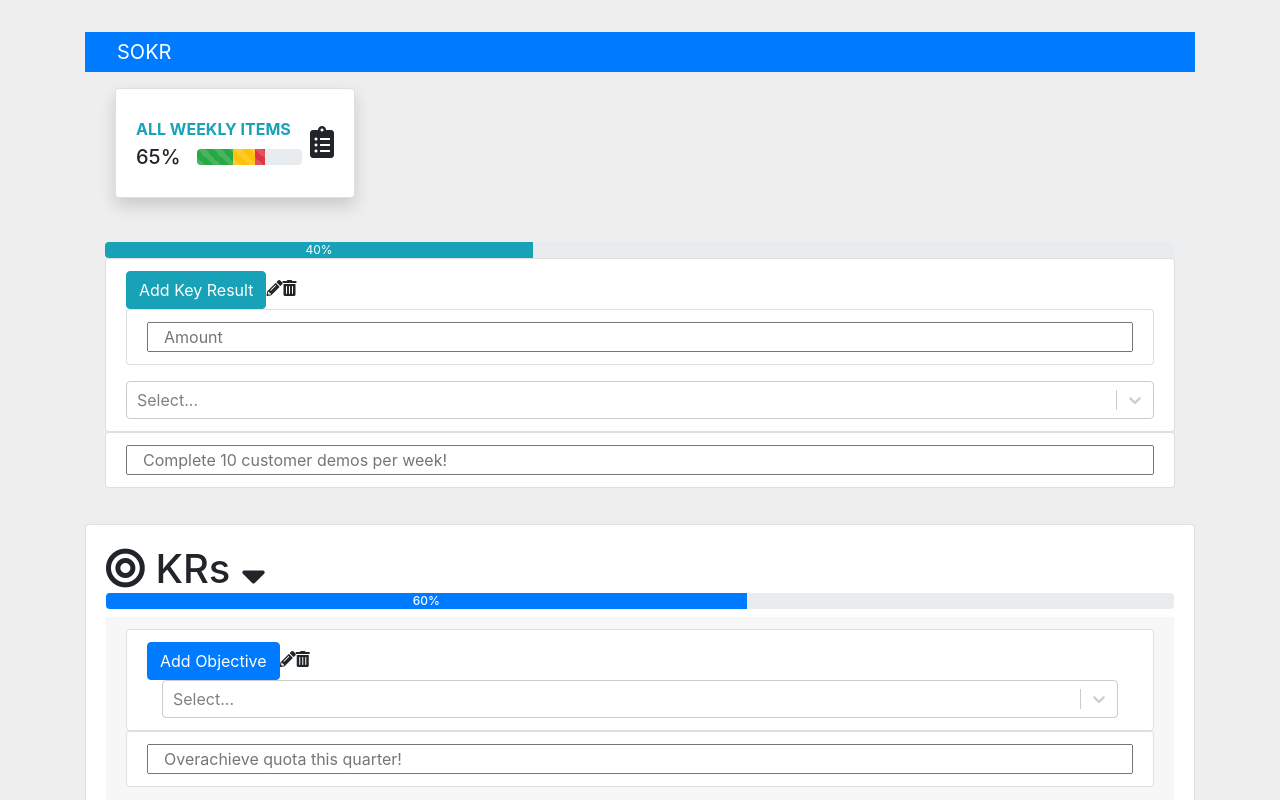
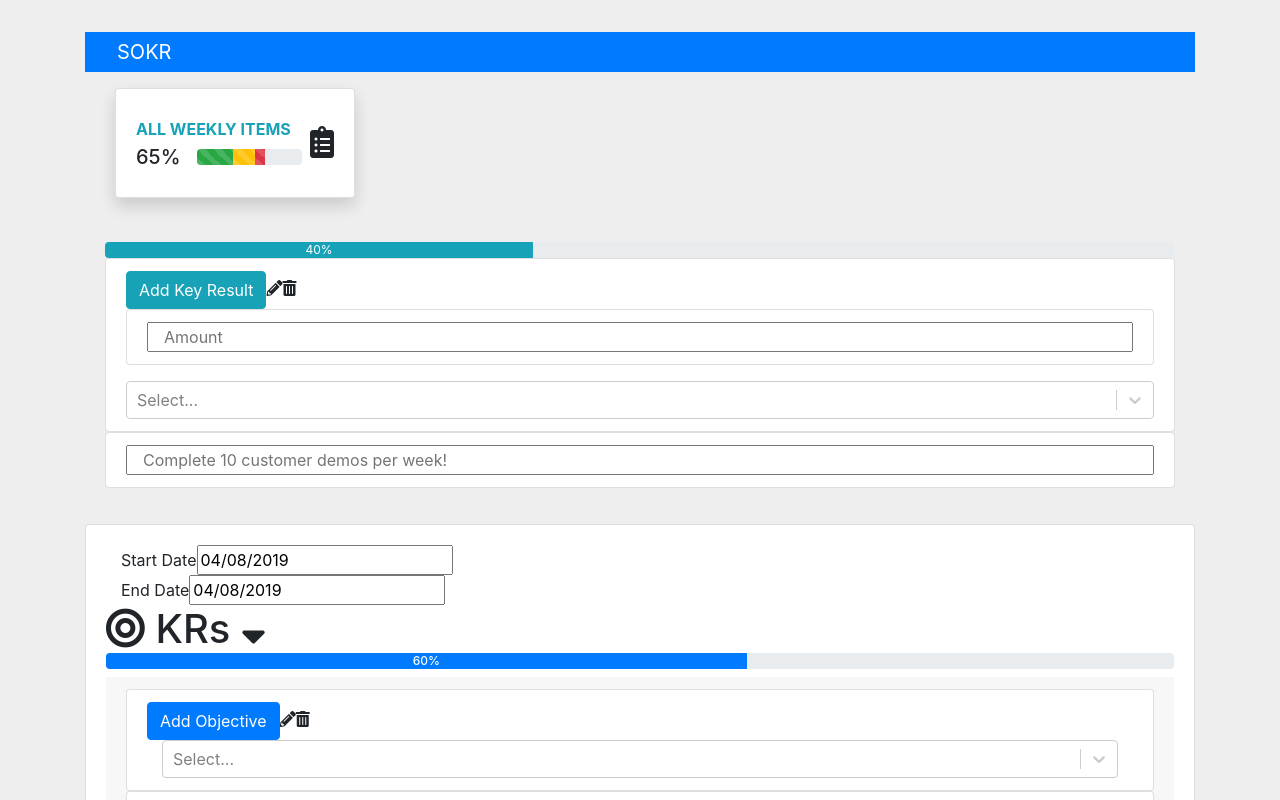
Before and after one commit to alexsjcho/smart-okr-react-redux-app, a React (Create React App) app: page / in a window 1280 px wide. Shown: the top 800 px of the page. Built offline with nearby package versions, Linux system fonts and the light colour scheme.

Commit message:
Added ReactDatePicker library, ObjectiveDates component

```diff
--- a/package.json
+++ b/package.json
@@ -7,6 +7,7 @@
     "classnames": "^2.2.6",
     "react": "^16.8.6",
     "react-bootstrap": "^1.0.0-beta.6",
+    "react-datepicker": "^2.3.0",
     "react-dom": "^16.8.6",
     "react-redux": "^6.0.1",
     "react-router-dom": "^5.0.0",
--- a/src/components/objectives/Objective.js
+++ b/src/components/objectives/Objective.js
@@ -4,6 +4,7 @@ import ObjectiveProgressBar from "./ObjectiveProgressBar";
 import TextInputGroup from "../shared/TextInputGroup";
 import KeyResultsList from "../keyresults/KeyResultsList";
 import ObjectiveCategory from "./ObjectiveCategory";
+import ObjectiveDates from "./ObjectiveDates";
 
 class Objective extends Component {
   constructor(props) {
@@ -53,6 +54,7 @@ class Objective extends Component {
 
     return (
       <div className="card card-body mb-3">
+        <ObjectiveDates />
         <h1>
           <i className="fas fa-bullseye" /> KRs{" "}
           <i className="fas fa-sort-down" />
--- /dev/null
+++ b/src/components/objectives/ObjectiveDates.js
@@ -0,0 +1,62 @@
+import React, { Component, Fragment } from "react";
+import DatePicker from "react-datepicker";
+import "react-datepicker/dist/react-datepicker.css";
+
+class ObjectiveDates extends Component {
+  constructor(props) {
+    super(props);
+    this.state = {
+      startDate: new Date(),
+      endDate: new Date()
+    };
+    this.handleChangeStart = this.handleChangeStart.bind(this);
+    this.handleChangeEnd = this.handleChangeEnd.bind(this);
+  }
+
+  onChange = e => {
+    this.setState({
+      [e.target.selected]: e.target.value
+    });
+  };
+
+  handleChangeStart(date) {
+    this.setState({
+      startDate: date
+    });
+  }
+
+  handleChangeEnd(date) {
+    this.setState({
+      endDate: date
+    });
+  }
+
+  render() {
+    return (
+      <Fragment>
+        <div className="container">
+          Start Date
+          <DatePicker
+            selected={this.state.startDate}
+            selectsStart
+            startDate={this.state.startDate}
+            endDate={this.state.endDate}
+            onChange={this.handleChangeStart}
+          />
+        </div>
+
+        <div className="container">
+          End Date
+          <DatePicker
+            selected={this.state.endDate}
+            selectsEnd
+            startDate={this.state.startDate}
+            endDate={this.state.endDate}
+            onChange={this.handleChangeEnd}
+          />
+        </div>
+      </Fragment>
+    );
+  }
+}
+export default ObjectiveDates;
```
Also changed, not shown: 1 other file (tests, documents, lock files or other folders).
